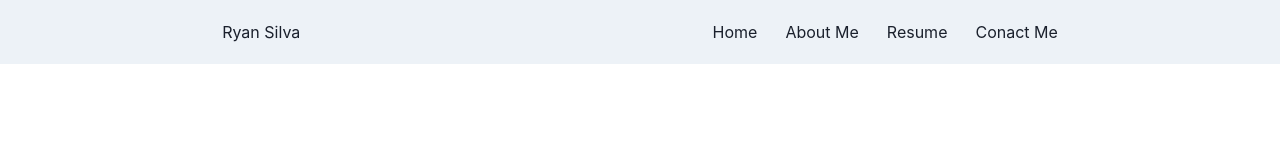
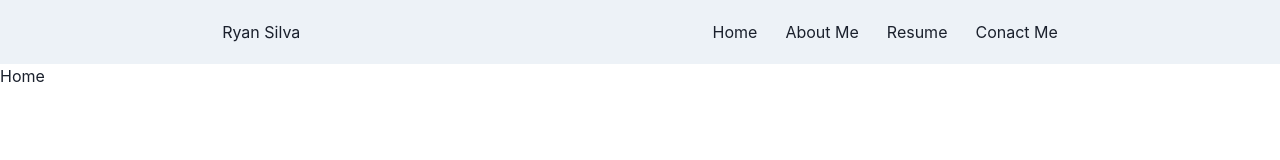
Before and after one commit to RdotSilva/TypeScript-React-Showcase, a React (Create React App) app: page / in a window 1280 px wide. Shown: the top 160 px of the page. Built offline with nearby package versions, Linux system fonts and the light colour scheme.

Commit message:
Add Home component template

```diff
--- a/src/App.tsx
+++ b/src/App.tsx
@@ -2,9 +2,11 @@
 import { ChakraProvider, Box, theme } from "@chakra-ui/react";
 import NavBar from "./components/ui/NavBar";
 import { Logo } from "./Logo";
+import Home from "./components/Home";
 
 export const App = () => (
   <ChakraProvider theme={theme}>
     <NavBar />
+    <Home />
   </ChakraProvider>
 );
--- a/src/components/Home.tsx
+++ b/src/components/Home.tsx
@@ -0,0 +1,7 @@
+import React from "react";
+
+const Home = () => {
+  return <div>Home</div>;
+};
+
+export default Home;
```
